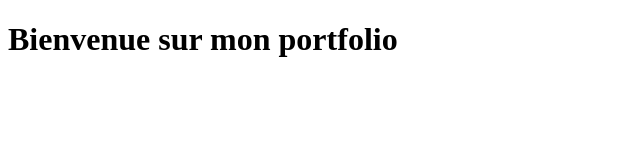
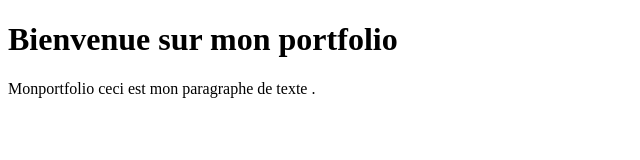
Before and after one commit to alphamadou05/MonPortfolio, a plain HTML site: page index.html in a window 1280 px wide. Shown: the whole page, without its empty margins (0-640 px from the left). Drawn offline with Linux system fonts and the light colour scheme.

Commit message:
Le paragraphe de début de la page index

```diff
--- a/index.html
+++ b/index.html
@@ -7,5 +7,9 @@
 </head>
 <body>
     <h1>Bienvenue sur mon portfolio</h1>
+
+    <p>
+        Monportfolio ceci est mon paragraphe de texte .
+    </p>
 </body>
 </html>
```
